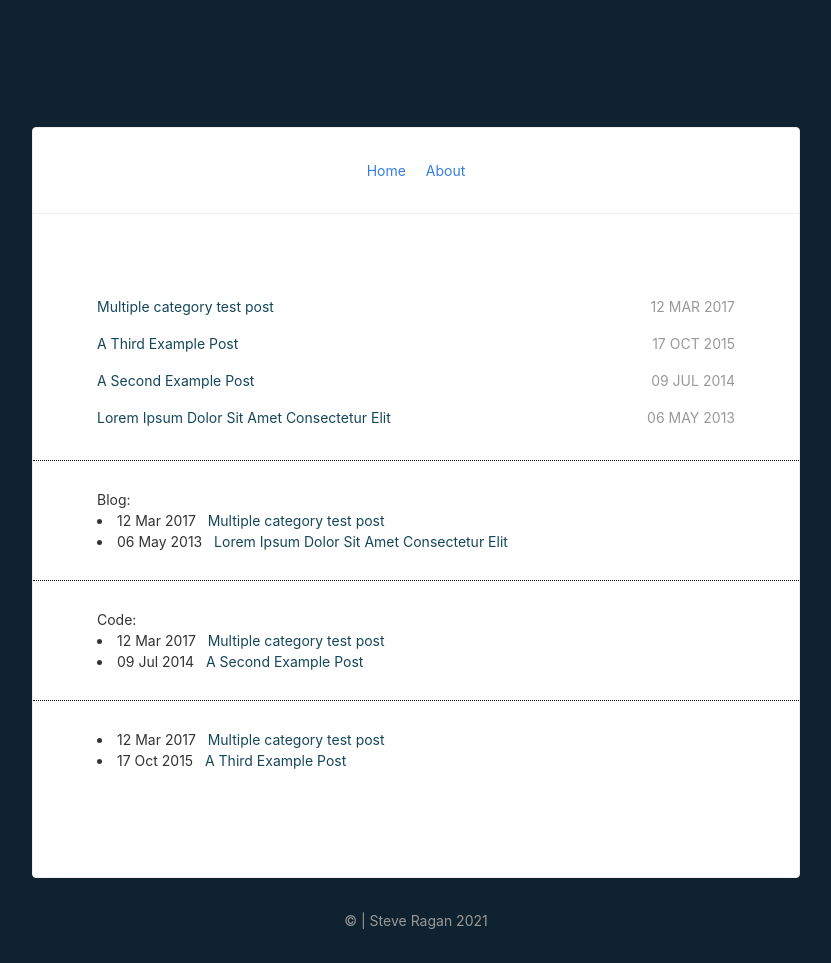
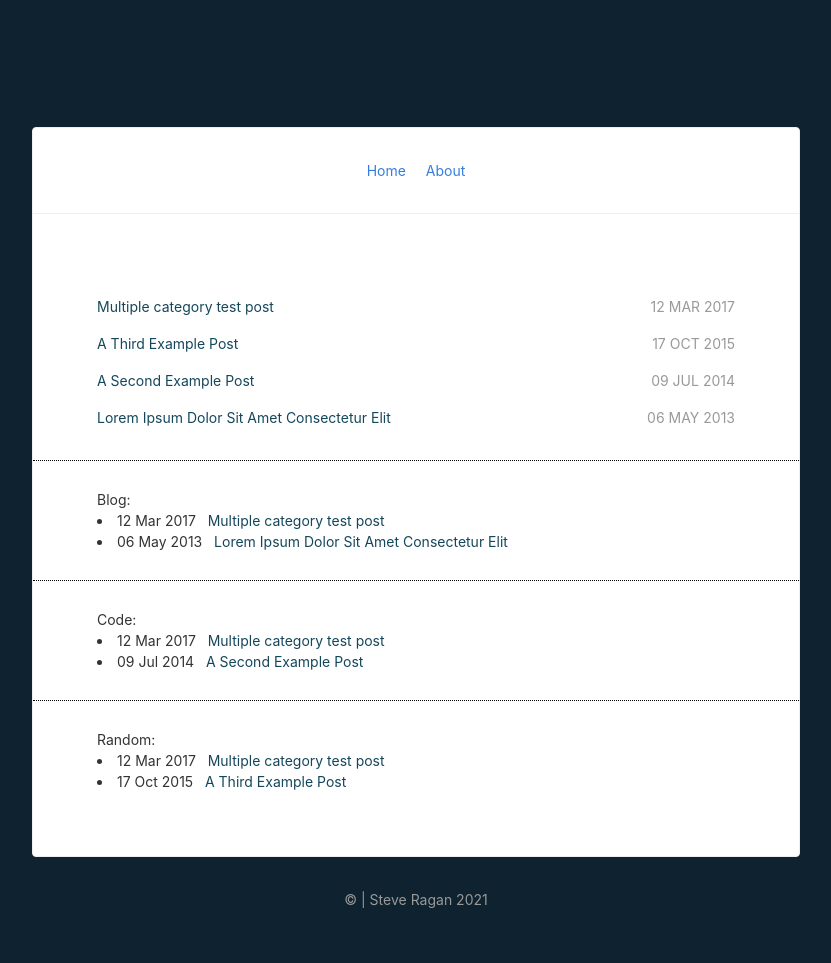
Before and after one commit to SteveD3/steved3.github.io, a Jekyll site: the page built from index.html, in a window 1280 px wide. Shown: the whole page, without its empty margins (224-1055 px from the left). Built offline with Jekyll 4.4.1, drawn with Linux system fonts in a browser that asks for light colours; nearby versions of some CDN libraries; after the commit the page ends 942 px from its top, so only the background shows below that.

Commit message:
category testing

```diff
--- a/_layouts/default.html
+++ b/_layouts/default.html
@@ -43,6 +43,17 @@
               {% endif %}
               {{ page.title }}
             </h1>
+            <div class="post-categories">
+              {% if post %}
+                {% assign categories = post.categories %}
+                  {% else %}
+                    {% assign categories = page.categories %}
+                      {% endif %}
+                    {% for category in categories %}
+                  <a href="{{site.url}}/categories/#{{category|slugize}}">{{category}}</a>
+                {% unless forloop.last %}&nbsp;{% endunless %}
+              {% endfor %}
+            </div>
             {% if is_post and site.share %}
               <a href="https://twitter.com/share" class="twitter-share-button">Tweet</a>
               <script>!function(d,s,id){var js,fjs=d.getElementsByTagName(s)[0];if(!d.getElementById(id)){js=d.createElement(s);js.id=id;js.src="//platform.twitter.com/widgets.js";fjs.parentNode.insertBefore(js,fjs);}}(document,"script","twitter-wjs");</script>
@@ -53,9 +64,6 @@
         <div class="markdown-body">
           {{ content }}
         </div>
-        <br>
-        {{page.categories | capitalize | join: ', '}}
-        <br>
         {% if is_post %}{% include signoff.html %}{% endif %}
       </main>
       {% if is_post %}{% include pagination.html %}{% endif %}
--- a/index.html
+++ b/index.html
@@ -22,6 +22,7 @@ Code:
  <li><span>{{ post.date | date_to_string }}</span> &nbsp; <a href="{{ post.url }}">{{ post.title }}</a></li>
 {% endfor %}
 <hr>
+Random:
 {% for post in site.categories.Random %}
  <li><span>{{ post.date | date_to_string }}</span> &nbsp; <a href="{{ post.url }}">{{ post.title }}</a></li>
 {% endfor %}
```
